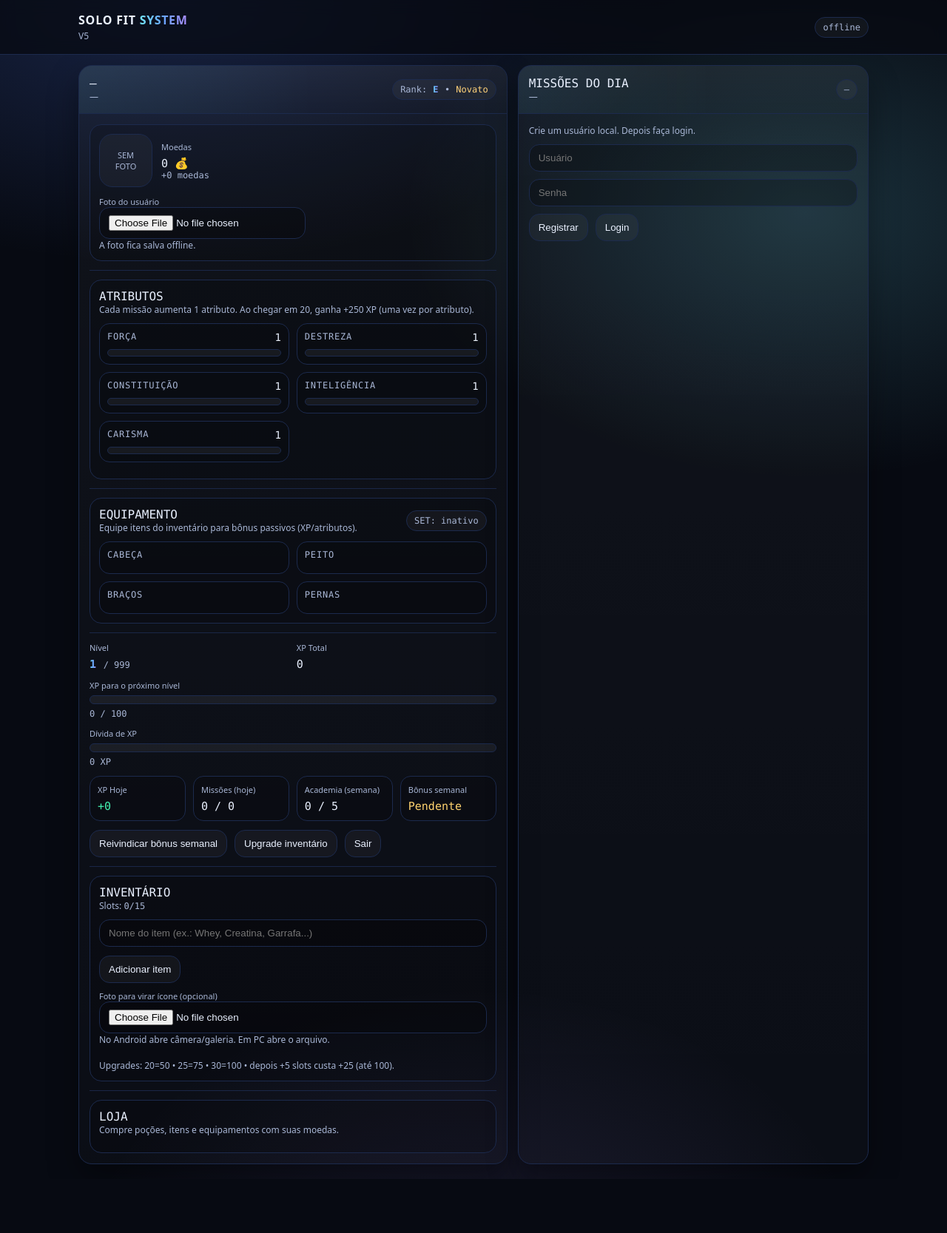
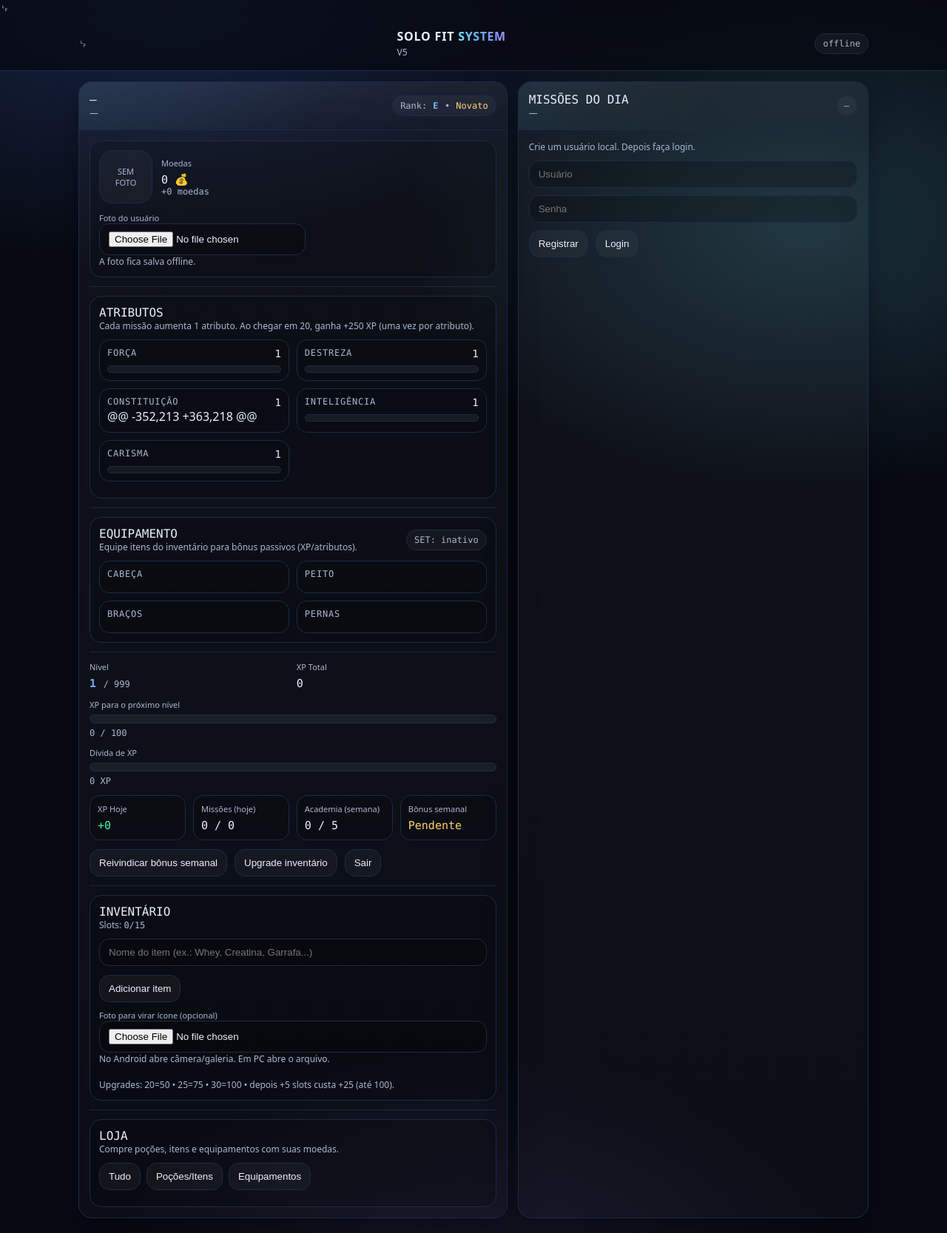
Before and after one commit to ruffghanor20/Solo-Fit-System, a plain HTML site: page index.html in a window 1280 px wide. Shown: the whole page at 74% size. Before the commit the page ends 1594 px from the top, so only its background shows below. Drawn offline with Linux system fonts and the light colour scheme.

Commit message:
Update index.html
correção issue #4 e #3  adicionado menu

```diff
--- a/index.html
+++ b/index.html
@@ -37,6 +37,11 @@
       border-bottom:1px solid var(--line);
     }
     .wrap{max-width:1100px; margin:0 auto; padding:16px}
+    .viewMenu{display:none; gap:8px; flex-wrap:wrap; margin-top:10px}
+    .viewMenu button.active{border-color:color-mix(in srgb, var(--cyan) 60%, var(--line)); background:rgba(116,230,255,.12)}
+    .storeSubMenu{display:flex; gap:8px; flex-wrap:wrap; margin-top:10px}
+    .storeSubMenu button.active{border-color:color-mix(in srgb, var(--violet) 60%, var(--line)); background:rgba(167,139,250,.12)}
+    .viewHidden{display:none !important}
     .top{display:flex; align-items:center; justify-content:space-between; gap:12px; flex-wrap:wrap;}
     .brand{display:flex; flex-direction:column; gap:2px;}
     .brand h1{margin:0; font-size:16px; letter-spacing:.8px; text-transform:uppercase;}
@@ -275,19 +280,25 @@
 </head>
 <body>
 
-<header>
-  <div class="wrap top">
+<header>␊
+  <div class="wrap top">␊
     <div class="brand">
       <h1>SOLO FIT <span class="rank">SYSTEM</span></h1>
       <div class="sub">V5</div>
     </div>
     <div class="pill mono" id="topPill">offline</div>
+    <div class="viewMenu" id="viewMenu">
+      <button type="button" data-view="main">Tela principal</button>
+      <button type="button" data-view="store">Loja</button>
+      <button type="button" data-view="missions">Missões</button>
+      <button type="button" data-view="settings">Configurações</button>
+    </div>
   </div>
 </header>
 
 <div class="wrap grid">
   <!-- LEFT / PROFILE -->
-  <section class="card">
+  <section class="card" id="leftCard">
     <div class="hd">
       <div>
         <div class="mono" id="who">—</div>
@@ -298,7 +309,7 @@
 
     <div class="bd">
       <!-- Avatar + Coins -->
-      <div class="panel2">
+      <div class="panel2 appViewBlock" data-view-block="main">
         <div class="row">
           <div class="avatar">
             <img id="avatarImg" alt="Avatar"/>
@@ -322,7 +333,7 @@
       <div class="hr"></div>
 
       <!-- Attributes -->
-      <div class="panel2">
+      <div class="panel2 appViewBlock" data-view-block="main">
         <div class="mono">ATRIBUTOS</div>
         <div class="hint">Cada missão aumenta 1 atributo. Ao chegar em 20, ganha +250 XP (uma vez por atributo).</div>
 
@@ -348,7 +359,7 @@
               <div class="attrName mono">CONSTITUIÇÃO</div>
               <div class="attrVal mono"><span id="attr_con">1</span></div>
             </div>
-            <div class="attrBar"><div class="attrFill" id="attrbar_con"></div></div>
+@@ -352,213 +363,218 @@
           </div>
 
           <div class="attr">
@@ -374,7 +385,7 @@
       <div class="hr"></div>
 
       <!-- Equipment -->
-      <div class="panel2">
+      <div class="panel2 appViewBlock" data-view-block="main">
         <div class="row" style="justify-content:space-between;">
           <div>
             <div class="mono">EQUIPAMENTO</div>
@@ -417,7 +428,7 @@
       <div class="hr"></div>
 
       <!-- Level / XP -->
-      <div class="split" style="margin-top:12px">
+      <div class="split appViewBlock" data-view-block="main" style="margin-top:12px">
         <div>
           <div class="k">Nível</div>
           <div class="v big mono"><span class="rank" id="level">1</span> <span class="hint">/ 999</span></div>
@@ -428,19 +439,19 @@
         </div>
       </div>
 
-      <div style="margin-top:12px">
+      <div class="appViewBlock" data-view-block="main" style="margin-top:12px">
         <div class="k">XP para o próximo nível</div>
         <div class="bar" style="margin-top:6px"><div class="fill xp" id="xpFill"></div></div>
         <div class="hint mono" style="margin-top:6px" id="xpLine">0 / 100</div>
       </div>
 
-      <div style="margin-top:12px">
+      <div class="appViewBlock" data-view-block="main" style="margin-top:12px">
         <div class="k">Dívida de XP</div>
         <div class="bar" style="margin-top:6px"><div class="fill debt" id="debtFill"></div></div>
         <div class="hint mono" style="margin-top:6px" id="debtLine">0 XP</div>
       </div>
 
-      <div class="stats" style="margin-top:12px">
+      <div class="stats appViewBlock" data-view-block="main" style="margin-top:12px">
         <div class="stat">
           <div class="k">XP Hoje</div>
           <div class="v good mono" id="xpToday">+0</div>
@@ -459,7 +470,7 @@
         </div>
       </div>
 
-      <div class="btnrow" style="margin-top:12px">
+      <div class="btnrow appViewBlock" data-view-block="main" style="margin-top:12px">
         <button id="claimBtn">Reivindicar bônus semanal</button>
         <button id="invUpBtn" type="button">Upgrade inventário</button>
         <button id="logoutBtn" class="danger">Sair</button>
@@ -468,7 +479,7 @@
       <div class="hr"></div>
 
       <!-- Inventory -->
-      <div class="panel2">
+      <div class="panel2 appViewBlock" data-view-block="store">
         <div class="mono">INVENTÁRIO</div>
         <div class="hint">Slots: <span class="mono" id="invCap">0/15</span></div>
 
@@ -492,11 +503,16 @@
       <div class="hr"></div>
 
       <!-- Store -->
-      <div class="panel2">
+      <div class="panel2 appViewBlock" data-view-block="store">
         <div class="row" style="justify-content:space-between;">
           <div>
             <div class="mono">LOJA</div>
             <div class="hint">Compre poções, itens e equipamentos com suas moedas.</div>
+            <div class="storeSubMenu" id="storeSubMenu">
+              <button type="button" data-store-filter="all">Tudo</button>
+              <button type="button" data-store-filter="consumables">Poções/Itens</button>
+              <button type="button" data-store-filter="equip">Equipamentos</button>
+            </div>
           </div>
         </div>
         <div id="storeList" style="margin-top:10px; display:flex; flex-direction:column; gap:10px;"></div>
@@ -505,7 +521,7 @@
   </section>
 
   <!-- RIGHT / MISSIONS -->
-  <section class="card">
+  <section class="card" id="rightCard">
     <div class="hd">
       <div>
         <div class="mono">MISSÕES DO DIA</div>
@@ -527,7 +543,7 @@
       </div>
 
       <div id="gameBox" style="display:none">
-        <div class="panel2">
+        <div class="panel2 appViewBlock" data-view-block="missions">
           <div class="row" style="justify-content:space-between;">
             <div>
               <div class="mono">MISSÕES CUSTOM</div>
@@ -546,12 +562,12 @@
           <div id="customList" style="margin-top:10px; display:flex; flex-direction:column; gap:10px;"></div>
         </div>
 
-        <div class="hr"></div>
+        <div class="hr appViewBlock" data-view-block="missions"></div>
 
-        <div class="tasks" id="tasks"></div>
+        <div class="tasks appViewBlock" data-view-block="missions" id="tasks"></div>
 
-        <div style="margin-top:14px" class="mono">LOG</div>
-        <div class="log mono" id="log"></div>
+        <div class="mono appViewBlock" data-view-block="settings" style="margin-top:14px">LOG</div>
+        <div class="log mono appViewBlock" data-view-block="settings" id="log"></div>
       </div>
     </div>
   </section>
```
